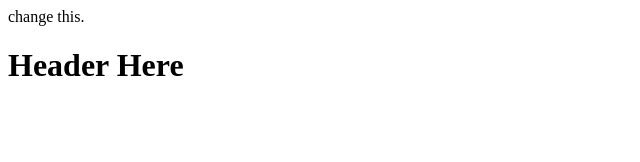
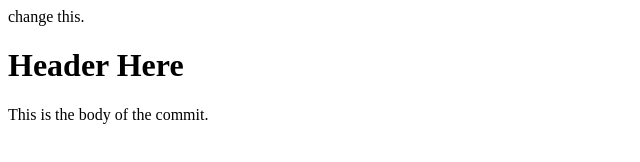
Before and after one commit to fostert14/new-repo, a plain HTML site: page index.html in a window 1280 px wide. Shown: the whole page, without its empty margins (0-640 px from the left). Drawn offline with Linux system fonts and the light colour scheme.

Commit message:
add body

```diff
--- a/index.html
+++ b/index.html
@@ -1,2 +1,5 @@
 change this.
 <h1>Header Here</h1>
+<body>
+  This is the body of the commit.
+</body>
```
